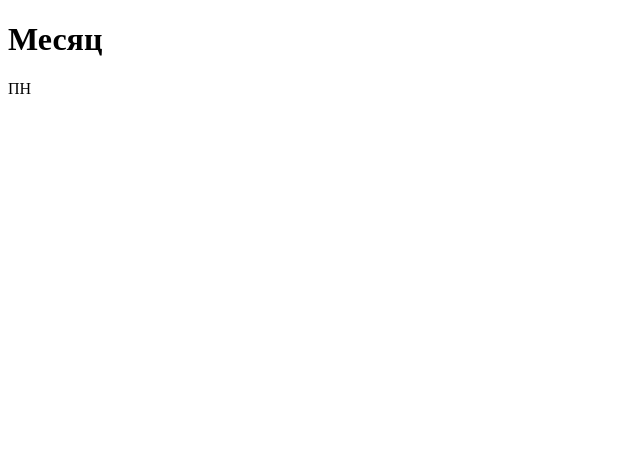
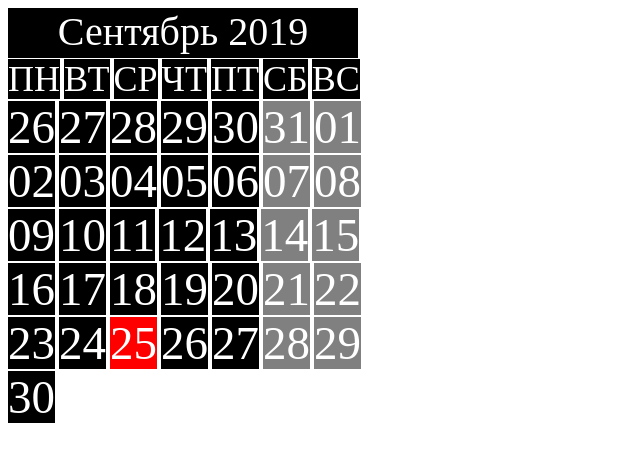
Before and after one commit to lmonchkk/Home-Works, a plain HTML site: page lesson 3/index3(homework).html in a window 1280 px wide. Shown: the whole page, without its empty margins (0-640 px from the left). Drawn offline with Linux system fonts and the light colour scheme.

Commit message:
saturday homework done

```diff
--- a/lesson 3/index3(homework).html
+++ b/lesson 3/index3(homework).html
@@ -10,15 +10,61 @@
 
 </head>
 <body>
-    <div class="calendar">
-        <h1>Месяц</h1>
-        <div class="calendarweek"></div>
+    <div class="Month">Сентябрь 2019</div>
 
+    <span class="dayweek1">ПН</span>
+    <span class="dayweek2">ВТ</span>
+    <span class="dayweek3">СР</span>
+    <span class="dayweek4">ЧТ</span>
+    <span class="dayweek5">ПТ</span>
+    <span class="dayweek6">СБ</span>
+    <span class="dayweek7">ВС</span>
+
+    <div>
+    <span class="day">26</span>
+    <span class="day">27</span>
+    <span class="day">28</span>
+    <span class="day">29</span>
+    <span class="day">30</span>
+    <span class="day" id="weekend">31</span>
+    <span class="day" id="weekend">01<span>
     </div>
-
-    <div class="calendardays">
-        <div class="calendarweek-item">ПН</div>
+    <span class="day">02</span>
+    <span class="day">03</span>
+    <span class="day">04</span>
+    <span class="day">05</span>
+    <span class="day">06</span>
+    <span class="day" id="weekend">07</span>
+    <span class="day" id="weekend">08</span>
+    <div>
+    <span class="day">09</span>
+    <span class="day">10</span>
+    <span class="day">11</span>
+    <span class="day">12</span>
+    <span class="day">13</span>
+    <span class="day" id="weekend">14</span>
+    <span class="day" id="weekend">15</span>
     </div>
-
+    <div>
+    <span class="day">16</span>
+    <span class="day">17</span>
+    <span class="day">18</span>
+    <span class="day">19</span>
+    <span class="day">20</span>
+    <span class="day" id="weekend">21</span>
+    <span class="day" id="weekend">22</span>
+    </div>
+    <div>
+    <span class="day">23</span>
+    <span class="day">24</span>
+    <span class="day" id="currentday">25</span>
+    <span class="day">26</span>
+    <span class="day">27</span>
+    <span class="day" id="weekend">28</span>
+    <span class="day" id="weekend">29</span>
+    </div>
+    <div>
+    <span class="day">30</span>
+    </div>
 </body>
 </html>
--- a/lesson 3/style2.css
+++ b/lesson 3/style2.css
@@ -1,28 +1,152 @@
-@import url("style3.css");
+.Month{
+    background: black;
 
-#month{
-    display: inline-block;
+    height: 50px;
     width: 350px;
-    height: 420px;
-    background-color:black;
-   /* background-attachment: fixed;*/
-    background-repeat: no-repeat; /* repeat-x repeat-y */
-    background-position: 50px 100px;
+
+    font-size: 40PX;
+
+    margin: 0px;
+
+    color: white;
+
     text-align: center;
 }
-[data-status="ok"]{
+
+.dayweek1{
+    background: black;
+
     color: white;
 
- padding-top: 10px;
+    height: 500px;
+    width: 500px;
+
+    font-size: 36px;
+
+    margin: 0px;
 }
-#month{
-    font-size: 20px;
+
+.dayweek2{
+    background: black;
+
+    color: white;
+
+    height: 500px;
+    width: 500px;
+
+    font-size: 36px;
+
+    margin: 0px;
 }
-.sbox{
-    display: inline-block;
-    width: 7px;
-    height: 7px;
-    background-color: black;
-    background-position: 50px 100px;
+
+
+.dayweek3{
+    background: black;
+
+    color: white;
+
+    height: 500px;
+    width: 500px;
+
+    font-size: 36px;
+
+    margin: 0px;
+}
+
+
+.dayweek4{
+    background: black;
+
+    color: white;
+
+    height: 500px;
+    width: 500px;
+
+    font-size: 36px;
+
+    margin: 0px;
+}
+
+
+.dayweek5{
+    background: black;
+
+    color: white;
+
+    height: 500px;
+    width: 500px;
+
+    font-size: 36px;
+
+    margin: 0px;
+}
+
+.dayweek6{
+    background: black;
+
+    color: white;
+
+    height: 500px;
+    width: 500px;
+
+    font-size: 36px;
+
+    margin: 0px;
+}
+
+
+.dayweek7{
+    background: black;
+
+    color: white;
+
+    height: 500px;
+    width: 500px;
+
+    font-size: 36px;
+
+    margin: 0px;
+}
+
+#weekend{
+    background: grey;
+
+    color: white;
+
+    height: 500px;
+    width: 500px;
+
+    font-size: 47px;
+
+    margin: 0px;
+}
+
+.day{
+    background: black;
+
+    color: white;
+
+    height: 500px;
+    width: 500px;
+
+    font-size: 47px;
+
+    margin: 0px;
+
     text-align: center;
 }
+
+#currentday{
+    background: red;
+
+    color: white;
+
+    height: 500px;
+    width: 500px;
+
+    font-size: 47px;
+
+    margin: 0px;
+
+    text-align: center;
+}
```
